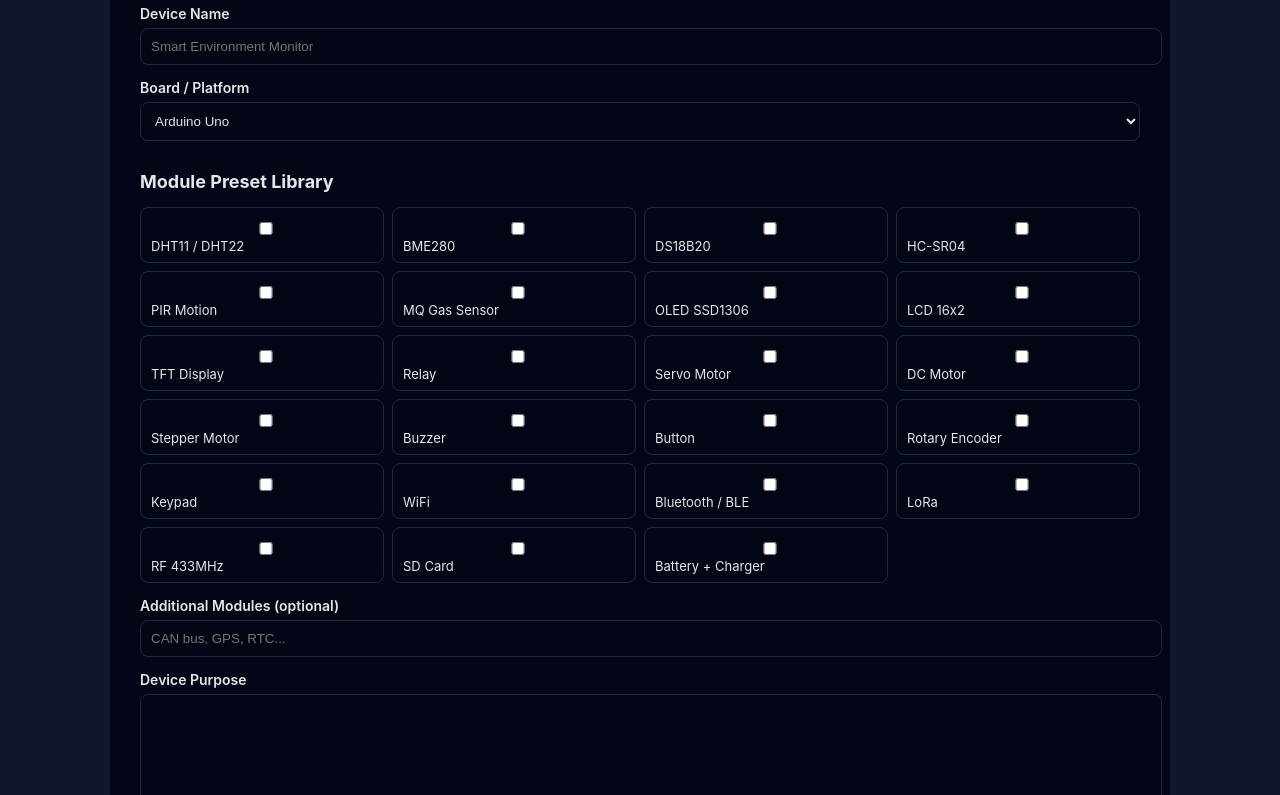
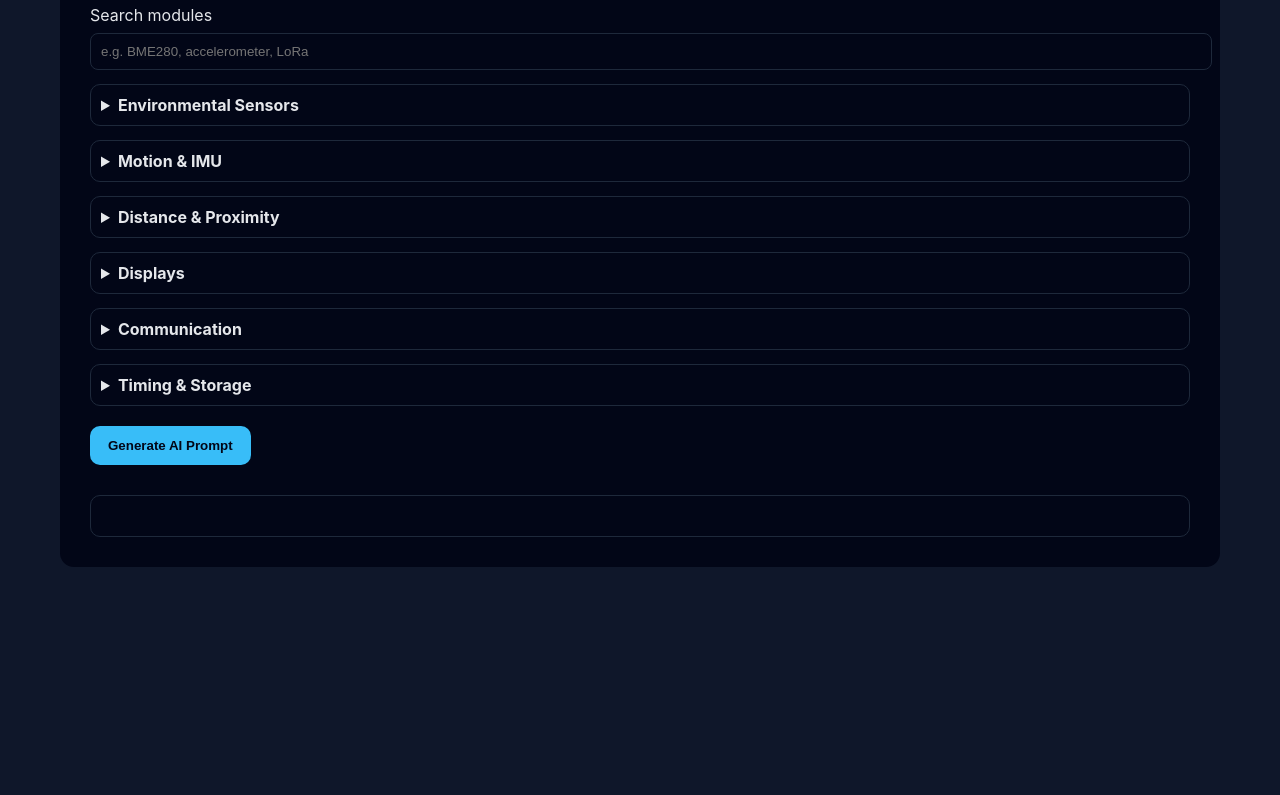
Before and after one commit to Viston360/Varible-landing-page, a plain HTML site: page index.html in a window 1280 px wide. Shown: the part 115-910 px from the top of the page. After the commit the page ends 800 px from the top, so only its background shows below. Drawn offline with Linux system fonts and the light colour scheme.

Commit message:
Update styles and restructure HTML elements

```diff
--- a/index.html
+++ b/index.html
@@ -13,49 +13,40 @@ body {
     padding: 30px;
 }
 .app {
-    max-width: 1000px;
+    max-width: 1100px;
     margin: auto;
     background: #020617;
     padding: 30px;
     border-radius: 14px;
 }
 h1 { margin-top: 0; }
-h2 { margin-top: 30px; font-size: 18px; }
-
-label {
-    display: block;
+details {
     margin-top: 14px;
-    font-weight: 600;
-    font-size: 14px;
+    border: 1px solid #1e293b;
+    border-radius: 10px;
+    padding: 10px;
 }
-
+summary {
+    cursor: pointer;
+    font-weight: 700;
+}
+.module {
+    display: flex;
+    gap: 8px;
+    align-items: center;
+    padding: 6px 0;
+    font-size: 13px;
+}
 input, textarea, select {
     width: 100%;
-    margin-top: 6px;
+    margin-top: 8px;
     padding: 10px;
     border-radius: 8px;
     background: #020617;
     color: #e5e7eb;
     border: 1px solid #1e293b;
 }
-
 textarea { min-height: 90px; }
-
-.modules {
-    display: grid;
-    grid-template-columns: repeat(auto-fill, minmax(220px, 1fr));
-    gap: 8px;
-    margin-top: 10px;
-}
-
-.module {
-    background: #020617;
-    border: 1px solid #1e293b;
-    padding: 8px 10px;
-    border-radius: 8px;
-    font-size: 13px;
-}
-
 button {
     margin-top: 20px;
     padding: 12px 18px;
@@ -66,7 +57,6 @@ button {
     font-weight: 700;
     cursor: pointer;
 }
-
 .output {
     margin-top: 30px;
     background: #020617;
@@ -84,110 +74,103 @@ button {
 <div class="app">
 <h1>Embedded C++ Prompt Builder</h1>
 
-<label>Device Name</label>
-<input id="deviceName" placeholder="Smart Environment Monitor">
+<label>Search modules</label>
+<input id="search" placeholder="e.g. BME280, accelerometer, LoRa">
 
-<label>Board / Platform</label>
-<select id="board">
-    <option>Arduino Uno</option>
-    <option>Arduino Nano</option>
-    <option>ESP32</option>
-    <option>Raspberry Pi Pico</option>
-    <option>Custom Board</option>
-</select>
-
-<h2>Module Preset Library</h2>
-
-<div class="modules">
-<!-- Sensors -->
-<div class="module"><input type="checkbox" value="DHT11 / DHT22 temperature & humidity sensor"> DHT11 / DHT22</div>
-<div class="module"><input type="checkbox" value="BME280 temperature, humidity & pressure sensor"> BME280</div>
-<div class="module"><input type="checkbox" value="DS18B20 temperature sensor"> DS18B20</div>
-<div class="module"><input type="checkbox" value="HC-SR04 ultrasonic distance sensor"> HC-SR04</div>
-<div class="module"><input type="checkbox" value="PIR motion sensor"> PIR Motion</div>
-<div class="module"><input type="checkbox" value="MQ gas sensor"> MQ Gas Sensor</div>
-
-<!-- Displays -->
-<div class="module"><input type="checkbox" value="OLED SSD1306 display"> OLED SSD1306</div>
-<div class="module"><input type="checkbox" value="I2C LCD 16x2 display"> LCD 16x2</div>
-<div class="module"><input type="checkbox" value="TFT SPI display"> TFT Display</div>
-
-<!-- Actuators -->
-<div class="module"><input type="checkbox" value="Relay module"> Relay</div>
-<div class="module"><input type="checkbox" value="Servo motor"> Servo Motor</div>
-<div class="module"><input type="checkbox" value="DC motor with driver"> DC Motor</div>
-<div class="module"><input type="checkbox" value="Stepper motor with driver"> Stepper Motor</div>
-<div class="module"><input type="checkbox" value="Active / passive buzzer"> Buzzer</div>
-
-<!-- Input -->
-<div class="module"><input type="checkbox" value="Push button"> Button</div>
-<div class="module"><input type="checkbox" value="Rotary encoder"> Rotary Encoder</div>
-<div class="module"><input type="checkbox" value="Keypad matrix"> Keypad</div>
-
-<!-- Communication -->
-<div class="module"><input type="checkbox" value="WiFi connectivity"> WiFi</div>
-<div class="module"><input type="checkbox" value="Bluetooth / BLE"> Bluetooth / BLE</div>
-<div class="module"><input type="checkbox" value="LoRa module"> LoRa</div>
-<div class="module"><input type="checkbox" value="RF 433MHz module"> RF 433MHz</div>
-
-<!-- Storage / Power -->
-<div class="module"><input type="checkbox" value="SD card module"> SD Card</div>
-<div class="module"><input type="checkbox" value="Battery + charging circuit"> Battery + Charger</div>
-</div>
-
-<label>Additional Modules (optional)</label>
-<input id="manualModules" placeholder="CAN bus, GPS, RTC...">
-
-<label>Device Purpose</label>
-<textarea id="purpose"></textarea>
-
-<label>Coding Preferences</label>
-<textarea id="style" placeholder="Non-blocking, low power, modular, comments, error handling..."></textarea>
+<div id="moduleContainer"></div>
 
 <button onclick="generatePrompt()">Generate AI Prompt</button>
-
 <div class="output" id="output"></div>
 </div>
 
 <script>
+const modules = {
+  "Environmental Sensors": [
+    { name: "BME280", desc: "Temperature, Humidity, Pressure (I2C/SPI)" },
+    { name: "BMP280", desc: "Pressure & Temperature" },
+    { name: "SHT31-D", desc: "High-accuracy temperature & humidity" },
+    { name: "DHT22 (AM2302)", desc: "Temperature & humidity sensor" },
+    { name: "DS18B20", desc: "1-Wire digital temperature sensor" }
+  ],
+  "Motion & IMU": [
+    { name: "MPU6050", desc: "6-axis accelerometer + gyroscope" },
+    { name: "MPU9250", desc: "9-axis IMU with magnetometer" },
+    { name: "LSM9DS1", desc: "9-DOF IMU" }
+  ],
+  "Distance & Proximity": [
+    { name: "HC-SR04", desc: "Ultrasonic distance sensor" },
+    { name: "VL53L0X", desc: "Laser time-of-flight distance sensor" },
+    { name: "Sharp GP2Y0A21", desc: "Infrared distance sensor" }
+  ],
+  "Displays": [
+    { name: "SSD1306 OLED", desc: "128x64 OLED display (I2C/SPI)" },
+    { name: "SH1106 OLED", desc: "OLED display controller" },
+    { name: "ILI9341 TFT", desc: "240x320 SPI TFT display" },
+    { name: "MAX7219", desc: "LED matrix / 7-seg driver" }
+  ],
+  "Communication": [
+    { name: "ESP8266", desc: "WiFi module" },
+    { name: "nRF24L01+", desc: "2.4GHz RF transceiver" },
+    { name: "SX1276 / SX1278", desc: "LoRa transceiver" },
+    { name: "SIM800L", desc: "GSM/GPRS module" }
+  ],
+  "Timing & Storage": [
+    { name: "DS3231", desc: "High-precision RTC" },
+    { name: "AT24C256", desc: "I2C EEPROM" },
+    { name: "MicroSD Card Module", desc: "SPI storage module" }
+  ]
+};
+
+function renderModules(filter = "") {
+  const container = document.getElementById("moduleContainer");
+  container.innerHTML = "";
+
+  Object.entries(modules).forEach(([category, items]) => {
+    const filtered = items.filter(m =>
+      (m.name + m.desc).toLowerCase().includes(filter)
+    );
+    if (!filtered.length) return;
+
+    const details = document.createElement("details");
+    details.innerHTML = `<summary>${category}</summary>`;
+    filtered.forEach(m => {
+      const div = document.createElement("div");
+      div.className = "module";
+      div.innerHTML = `
+        <input type="checkbox" value="${m.name} – ${m.desc}">
+        <span><strong>${m.name}</strong> — ${m.desc}</span>
+      `;
+      details.appendChild(div);
+    });
+    container.appendChild(details);
+  });
+}
+
+document.getElementById("search").addEventListener("input", e => {
+  renderModules(e.target.value.toLowerCase());
+});
+
+renderModules();
+
 function generatePrompt() {
-    const selected = [...document.querySelectorAll('.modules input:checked')]
-        .map(cb => cb.value)
-        .join(', ');
+  const selected = [...document.querySelectorAll('input[type="checkbox"]:checked')]
+    .map(cb => cb.value)
+    .join(", ");
 
-    const allModules = [selected, manualModules.value]
-        .filter(Boolean)
-        .join(', ');
-
-    const prompt = `
+  output.textContent = `
 You are an expert embedded systems engineer.
 
 Generate clean, production-ready C++ firmware.
 
-Device Name:
-${deviceName.value}
-
-Target Platform:
-${board.value}
-
-Hardware Modules:
-${allModules}
-
-Functional Requirements:
-${purpose.value}
-
-Coding Requirements:
-${style.value}
+Hardware modules used:
+${selected}
 
 Rules:
-- Use best practices for embedded systems
-- Avoid blocking delays
-- Modular, readable structure
+- Use non-blocking code
+- Follow embedded best practices
+- Modular, maintainable structure
 - Clear pin definitions and comments
-- Output C++ code and a short explanation
 `;
-
-    output.textContent = prompt.trim();
 }
 </script>
 
```
